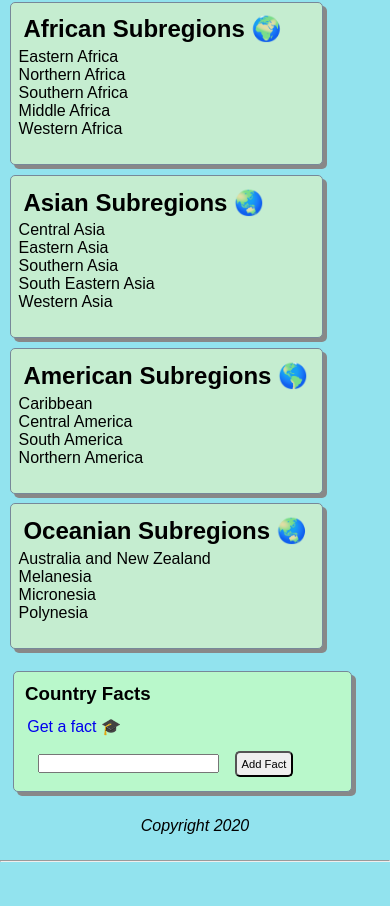
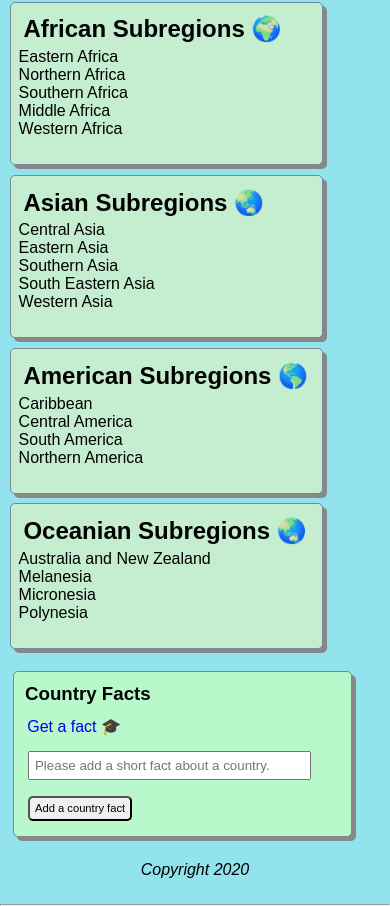
Before and after one commit to markpackham/codeclan_wk8_group_vue_express_mongodb, a Vue app in the folder client/: page / in a window 390 px wide. Shown: the part 335-1241 px from the top of the page. Before the commit the page ends 1197 px from the top, so only its background shows below. Built offline with nearby package versions, Linux system fonts and the light colour scheme; no server answers.

Commit message:
finish off add country fact

```diff
--- a/client/src/assets/styles/main.css
+++ b/client/src/assets/styles/main.css
@@ -363,8 +363,16 @@ button:hover {
   }
 }
 
-.getFactLink{
+.getFactLink {
   margin: 7px;
+}
+
+.country-fact-form {
+}
+
+.country-fact-form input {
+  padding: 0.3rem;
+  width: 450px;
 }
 
 /* Small screens */
@@ -374,7 +382,8 @@ button:hover {
     flex-direction: column;
   }
   .content-section,
-  .country-fact {
+  .country-fact,
+  .country-fact-form input {
     max-width: 87%;
   }
 }
--- a/client/src/components/CountryFact.vue
+++ b/client/src/components/CountryFact.vue
@@ -6,33 +6,29 @@
       <br />
     </p>
     <p>{{aFact}}</p>
-    <form v-on:submit.prevent="onSubmit">
-      <label for="add-fact"></label>
-      <input id="add-fact" type="text" v-model="fact" required />
-      <button>Add Fact</button>
-    </form>
+    <country-fact-add></country-fact-add>
   </div>
 </template>
 
 <script>
 import { eventBus } from "@/main";
+import CountryFactAdd from "./CountryFactAdd";
 export default {
-  name: "app",
+  name: "country-fact",
   data() {
     return {
       aFact: "",
-      fact: ""
+      myFact: ""
     };
+  },
+  components: {
+    "country-fact-add": CountryFactAdd
   },
   props: ["facts"],
   methods: {
     handleClick() {
-      let randomNum = Math.floor((Math.random() * this.facts.length) + 1);
+      let randomNum = Math.floor(Math.random() * this.facts.length + 1);
       this.aFact = this.facts[randomNum].fact;
-    },
-    onSubmit() {
-      eventBus.$emit("submit-fact", this.fact);
-      this.fact = "";
     }
   }
 };
--- /dev/null
+++ b/client/src/components/CountryFactAdd.vue
@@ -0,0 +1,29 @@
+<template>
+  <div class="country-fact-form">
+    <form v-on:submit.prevent="onSubmit">
+      <input id="add-fact" type="text" size="500" placeholder="Please add a short fact about a country." v-model="myFact" required />
+      <button>Add a country fact</button>
+    </form>
+  </div>
+</template>
+
+<script>
+import { eventBus } from "@/main";
+export default {
+  name: "country-fact-add",
+  data() {
+    return {
+      myFact: ""
+    };
+  },
+  methods: {
+    onSubmit() {
+      eventBus.$emit("submit-fact", this.$data);
+      this.myFact = "";
+    }
+  }
+};
+</script>
+
+<style>
+</style>
```
